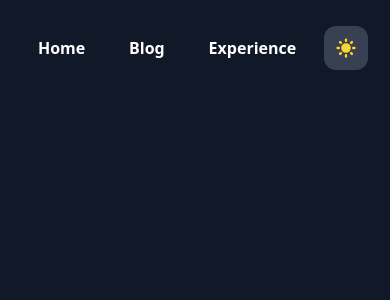
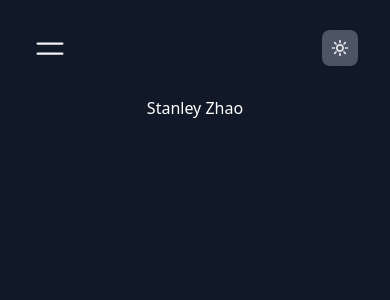
Before and after one commit to zhao-stanley/szhao.dev, a Next.js app: page / in a window 390 px wide. Shown: the top 300 px of the page. Built offline with nearby package versions, Linux system fonts and the light colour scheme; a web font is replaced by a local one.

Commit message:
Fix vertical ad shrinking game

```diff
--- /dev/null
+++ b/src/components/global/MobileNav.js
@@ -0,0 +1,51 @@
+import { useState } from "react";
+import nav from "../../data/nav";
+import Link from "next/link";
+
+export default function MobileNav({ router }) {
+  const [menuOpen, setMenuOpen] = useState(false);
+  return (
+    <>
+      <svg
+        xmlns="http://www.w3.org/2000/svg"
+        fill="none"
+        viewBox="0 0 24 24"
+        strokeWidth={1.5}
+        stroke="currentColor"
+        className="w-9 h-9 z-20 transition active:scale-90 block sm:hidden text-gray-900 dark:text-gray-100"
+        onClick={() => setMenuOpen(menuOpen == true ? false : true)}
+      >
+        <path
+          className={menuOpen == true ? "hidden" : "block"}
+          strokeLinecap="round"
+          strokeLinejoin="round"
+          d="M3.75 9h16.5m-16.5 6.75h16.5"
+        />
+        <path
+          className={menuOpen == true ? "block" : "hidden"}
+          strokeLinecap="round"
+          strokeLinejoin="round"
+          d="M6 18L18 6M6 6l12 12"
+        />
+      </svg>
+      {menuOpen == true ? (
+        <div className="absolute z-10 w-full h-screen inset-0 bg-gray-100 dark:bg-gray-900 overflow-hidden px-8 py-48 flex flex-col justify-around items-center">
+          {nav.map((e, key) => (
+            <Link
+              href={e.href}
+              key={key}
+              onClick={() => setMenuOpen(false)}
+              className={`${
+                router.pathname == e.href
+                  ? "text-gray-900 dark:text-gray-100"
+                  : "text-gray-600 dark:text-gray-400"
+              } text-4xl tracking-tight hover:text-gray-900 dark:hover:text-gray-100 font-bold transition ease-in-out`}
+            >
+              {e.title}
+            </Link>
+          ))}
+        </div>
+      ) : null}
+    </>
+  );
+}
--- /dev/null
+++ b/src/components/global/Navbar.js
@@ -0,0 +1,35 @@
+import Link from "next/link";
+import ThemeSwitch from "./ThemeSwitch";
+import nav from "../../data/nav";
+import { useRouter } from "next/router";
+import { useState } from "react";
+import MobileNav from "./MobileNav";
+
+export default function Navbar() {
+  const router = useRouter();
+  return (
+    <>
+      <div className="w-full flex items-center justify-center px-8">
+        <div className="w-full h-24 flex flex-row items-center gap-x-12 max-w-7xl">
+          {nav.map((e, key) => (
+            <Link
+              className={`${
+                router.pathname == e.href
+                  ? "text-black dark:text-white font-semibold"
+                  : "text-gray-600 dark:text-gray-400 font-medium"
+              } w-fit hidden sm:block rounded-xl px-4 py-3 select-none hover:bg-gray-300 dark:hover:bg-gray-700 transition duration-300 ease-linear`}
+              href={e.href}
+              key={key}
+            >
+              {e.title}
+            </Link>
+          ))}
+          <MobileNav router={router} />
+        </div>
+        <div className="w-fit h-fit">
+          <ThemeSwitch />
+        </div>
+      </div>
+    </>
+  );
+}
--- a/src/components/global/ThemeSwitch.js
+++ b/src/components/global/ThemeSwitch.js
@@ -12,7 +12,7 @@ export default function ThemeSwitch() {
     <button
       aria-label="Toggle Dark Mode"
       type="button"
-      className="rounded-xl p-2 bg-gray-200 dark:bg-gray-700 duration-300 transition ease-in-out active:scale-95 border-2 border-transparent hover:border-gray-600 dark:hover:border-gray-400"
+      className="w-9 h-9 bg-gray-200 rounded-lg dark:bg-gray-600 z-20 relative flex items-center justify-center hover:ring-2 ring-gray-300 transition-all"
       onClick={() =>
         setTheme(
           theme === "dark" || resolvedTheme === "dark" ? "light" : "dark"
@@ -21,20 +21,25 @@ export default function ThemeSwitch() {
     >
       <svg
         xmlns="http://www.w3.org/2000/svg"
-        viewBox="0 0 20 20"
-        fill="currentColor"
-        title="Theme Switch"
-        className="text-[#6a5acd] dark:text-[#fcd234] w-6 h-6"
+        fill="none"
+        viewBox="0 0 24 24"
+        strokeWidth={2}
+        stroke="currentColor"
+        className="w-5 h-5 text-gray-800 dark:text-gray-200"
         alt="Theme Switch"
       >
         {mounted && (theme === "dark" || resolvedTheme === "dark") ? (
           <path
-            fillRule="evenodd"
-            d="M10 2a1 1 0 011 1v1a1 1 0 11-2 0V3a1 1 0 011-1zm4 8a4 4 0 11-8 0 4 4 0 018 0zm-.464 4.95l.707.707a1 1 0 001.414-1.414l-.707-.707a1 1 0 00-1.414 1.414zm2.12-10.607a1 1 0 010 1.414l-.706.707a1 1 0 11-1.414-1.414l.707-.707a1 1 0 011.414 0zM17 11a1 1 0 100-2h-1a1 1 0 100 2h1zm-7 4a1 1 0 011 1v1a1 1 0 11-2 0v-1a1 1 0 011-1zM5.05 6.464A1 1 0 106.465 5.05l-.708-.707a1 1 0 00-1.414 1.414l.707.707zm1.414 8.486l-.707.707a1 1 0 01-1.414-1.414l.707-.707a1 1 0 011.414 1.414zM4 11a1 1 0 100-2H3a1 1 0 000 2h1z"
-            clipRule="evenodd"
+            strokeLinecap="round"
+            strokeLinejoin="round"
+            d="M12 3v2.25m6.364.386l-1.591 1.591M21 12h-2.25m-.386 6.364l-1.591-1.591M12 18.75V21m-4.773-4.227l-1.591 1.591M5.25 12H3m4.227-4.773L5.636 5.636M15.75 12a3.75 3.75 0 11-7.5 0 3.75 3.75 0 017.5 0z"
           />
         ) : (
-          <path d="M17.293 13.293A8 8 0 016.707 2.707a8.001 8.001 0 1010.586 10.586z" />
+          <path
+            strokeLinecap="round"
+            strokeLinejoin="round"
+            d="M21.752 15.002A9.718 9.718 0 0118 15.75c-5.385 0-9.75-4.365-9.75-9.75 0-1.33.266-2.597.748-3.752A9.753 9.753 0 003 11.25C3 16.635 7.365 21 12.75 21a9.753 9.753 0 009.002-5.998z"
+          />
         )}
       </svg>
     </button>
--- a/src/pages/_app.js
+++ b/src/pages/_app.js
@@ -3,6 +3,7 @@ import { ThemeProvider } from "next-themes";
 import NProgress from "nprogress";
 import Router from "next/router";
 import siteMetadata from "../data/siteMetadata";
+import Navbar from "../components/global/Navbar";
 
 NProgress.configure({ showSpinner: false });
 Router.onRouteChangeStart = (url) => {
@@ -16,6 +17,7 @@ Router.onRouteChangeError = () => NProgress.done();
 function App({ Component, pageProps }) {
   return (
     <ThemeProvider attribute="class" defaultTheme={siteMetadata.defaultTheme}>
+      <Navbar />
       <Component {...pageProps} />
     </ThemeProvider>
   );
--- /dev/null
+++ b/src/pages/blog.js
@@ -0,0 +1,7 @@
+
+
+export default function Blog() {
+    return (
+      <div className="w-full h-full min-h-screen flex flex-col items-center"></div>
+    );
+  }
--- /dev/null
+++ b/src/pages/experience.js
@@ -0,0 +1,7 @@
+
+
+export default function Experience() {
+    return (
+      <div className="w-full h-full min-h-screen flex flex-col items-center"></div>
+    );
+  }
--- a/src/pages/index.js
+++ b/src/pages/index.js
@@ -1,23 +1,7 @@
-import Link from "next/link";
-import ThemeSwitch from "../components/global/ThemeSwitch";
-import nav from "../data/nav";
-
 export default function Home() {
   return (
     <div className="w-full h-full min-h-screen flex flex-col items-center">
-      <div className="w-full h-24 flex flex-row items-center justify-around px-4 py-8 max-w-2xl">
-        {nav.map((e, key) => (
-          <Link
-            className="w-fit rounded-xl font-semibold px-4 py-3 select-none hover:bg-gray-700 transition duration-300 ease-linear"
-            href={e.href}
-            key={key}
-          >
-            {e.title}
-          </Link>
-        ))}
-
-        <ThemeSwitch />
-      </div>
+      <h1>Stanley Zhao</h1>
     </div>
   );
 }
--- a/tailwind.config.js
+++ b/tailwind.config.js
@@ -1,4 +1,5 @@
 const defaultTheme = require("tailwindcss/defaultTheme");
+const plugin = require("tailwindcss/plugin");
 
 /** @type {import('tailwindcss').Config} */
 module.exports = {
@@ -15,5 +16,21 @@ module.exports = {
       },
     },
   },
-  plugins: [],
+  plugins: [
+    plugin(function ({ addVariant, e, postcss }) {
+      addVariant("firefox", ({ container, separator }) => {
+        const isFirefoxRule = postcss.atRule({
+          name: "-moz-document",
+          params: "url-prefix()",
+        });
+        isFirefoxRule.append(container.nodes);
+        container.append(isFirefoxRule);
+        isFirefoxRule.walkRules((rule) => {
+          rule.selector = `.${e(
+            `firefox${separator}${rule.selector.slice(1)}`
+          )}`;
+        });
+      });
+    }),
+  ],
 };
```
Also changed, not shown: 1 other file (tests, documents, lock files or other folders).
